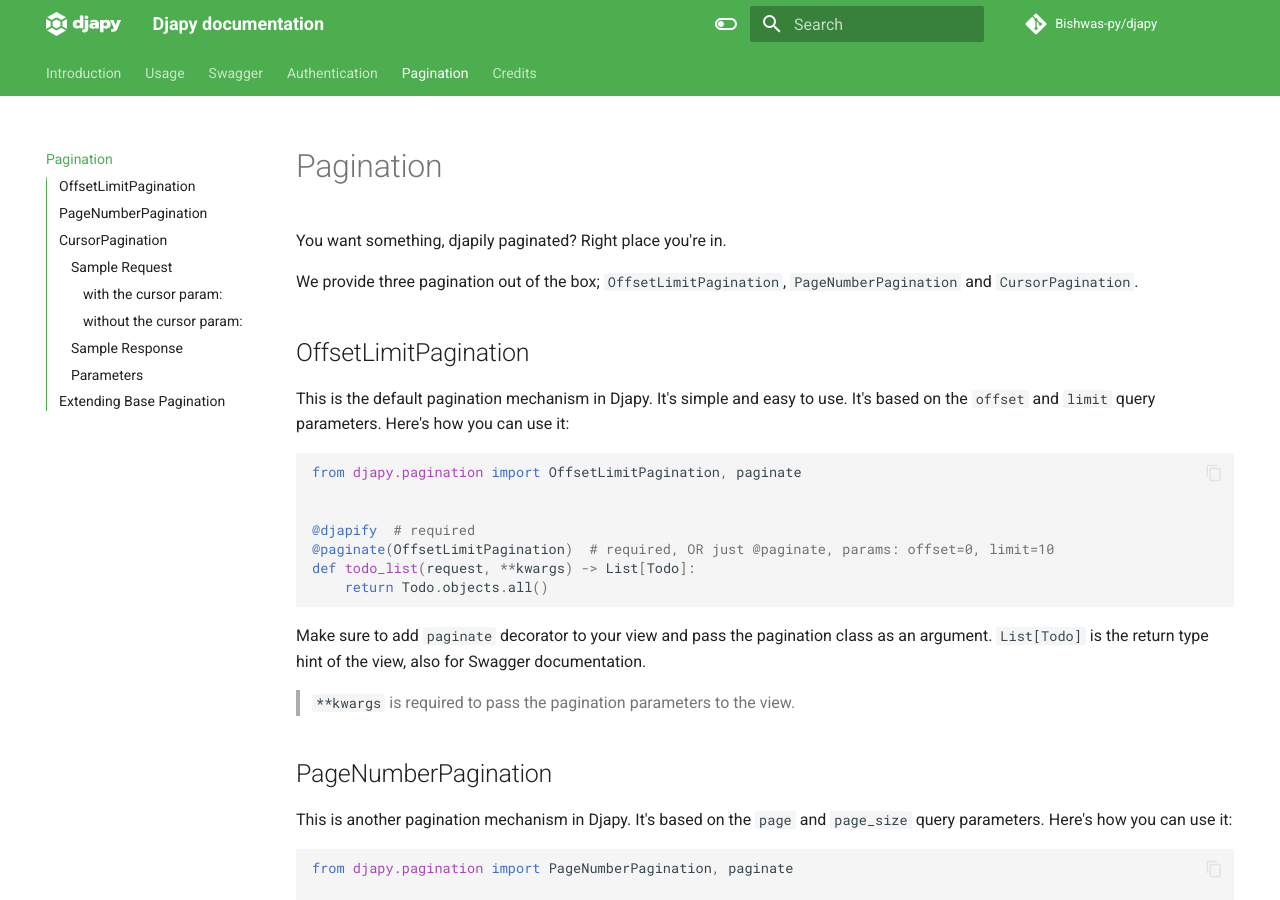
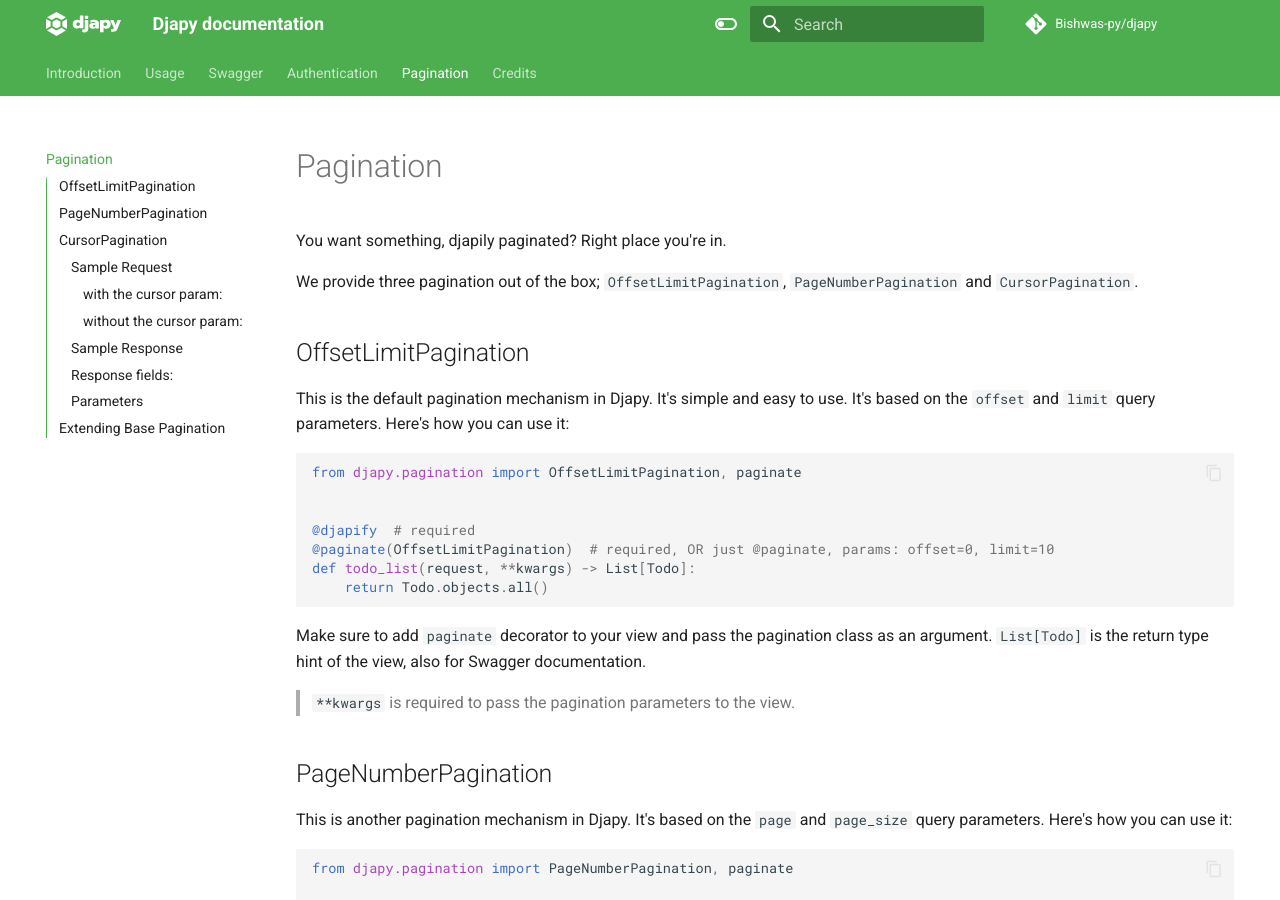
Before and after one commit to Bishwas-py/djapy-docs, an MkDocs documentation site: the page built from docs/pagination.md, in a window 1280 px wide and 900 px high. Built offline with MkDocs 1.6.1 and Material for MkDocs 9.7.7, drawn with Linux system fonts in a browser that asks for light colours; comment, search, counter and statistics services are not loaded.

Commit message:
response fields info added for cursor pagination

````diff
--- a/docs/pagination.md
+++ b/docs/pagination.md
@@ -97,7 +97,7 @@ and the `ordering`.
 }
 ```
 
-Response fields:
+### Response fields:
 
 - `items` (List): The list of items in the current page.
 - `cursor` (int): The primary key of the last object in the current page.
````
